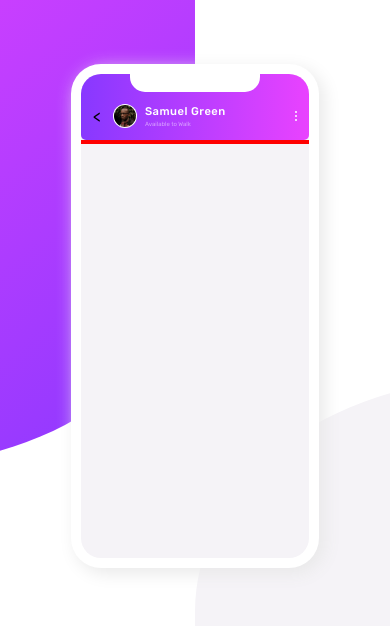
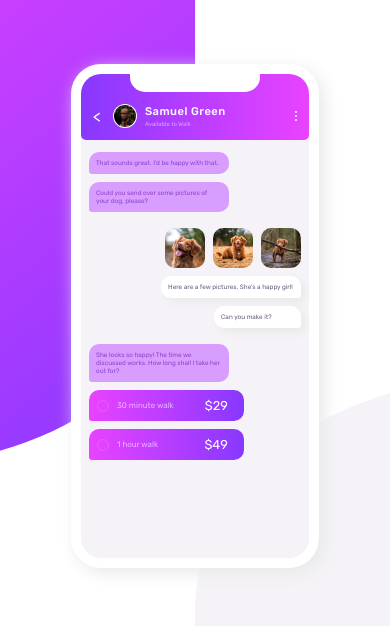
Before and after one commit to bmhan319/chatApp-Css-illustration, a React (Create React App) app: page / in a window 390 px wide. Shown: the top 626 px of the page. Built offline with nearby package versions, Linux system fonts and the light colour scheme.

Commit message:
phone chat complete

```diff
--- a/src/components/Phone.js
+++ b/src/components/Phone.js
@@ -1,5 +1,8 @@
 import React from 'react'
 import avatar from '../img/avatar.jpg'
+import dog1 from '../img/dog-image-1.jpg'
+import dog2 from '../img/dog-image-2.jpg'
+import dog3 from '../img/dog-image-3.jpg'
 
 export default function Phone() {
   return (
@@ -23,7 +26,20 @@ export default function Phone() {
             </div>
           </div>
         </div>
-        <div className="phoneChat"></div>
+        <div className="phoneChat">
+          <div className="chatMessageContainer"><p className="chatMessage chatMessageLeft">That sounds great. I’d be happy with that.</p></div>
+          <div className="chatMessageContainer"><p className="chatMessage chatMessageLeft">Could you send over some pictures of your dog, please?</p></div>
+          <div className="chatMessageImgContainer">
+            <span className="chatImgSpan"><img className="chatImg" src={dog1} alt="dog1"/></span>
+            <span className="chatImgSpan"><img className="chatImg" src={dog2} alt="dog2"/></span>
+            <span className="chatImgSpan"><img className="chatImg" src={dog3} alt="dog3"/></span>
+          </div>
+          <div className="chatMessageContainer chatMessageContainerRt"><p className="chatMessage chatMessageRight">Here are a few pictures. She’s a happy girl!</p></div>
+          <div className="chatMessageContainer chatMessageContainerRt chatMessageContainerRtLast"><p className="chatMessage chatMessageRight chatMessageRightLast">Can you make it?</p></div>
+          <div className="chatMessageContainer"><p className="chatMessage chatMessageLeft">She looks so happy! The time we discussed works. How long shall I take her out for?</p></div>
+          <div className="chatRadioContainer chatRadio1"><p className="chatRadioText"><div className="chatRadio"></div>30 minute walk</p><p className="chatRadioPrice">$29</p></div>
+          <div className="chatRadioContainer chatRadio2"><p className="chatRadioText"><div className="chatRadio"></div>1 hour walk</p><p className="chatRadioPrice">$49</p></div>
+        </div>
         <div className="phoneSubmit"></div>
       </div>
     </div>
--- a/src/css/phone.css
+++ b/src/css/phone.css
@@ -50,6 +50,7 @@
   display: flex;
   align-items: center;
   padding-right: 12px;
+  color: var(--White);
 }
 
 .headerImgContainer {
@@ -105,6 +106,98 @@
   margin-bottom: 0;
 }
 
+/* Phone Chat */
 .phoneChat {
-  bordeR: 2px solid red;
+  margin: 12px 8px;
+  position: relative;
 }
+
+.chatMessageContainer {
+  width: 100%;
+  display: flex;
+}
+
+.chatMessageContainerRt {
+  justify-content: flex-end;
+}
+
+.chatMessageContainerRtLast {
+  margin-bottom: 8px;
+}
+
+.chatMessage {
+  border-radius: 10px;
+  margin-bottom: 8px;
+  font-size: .4em;
+  width: 66%;
+  padding: 7px;
+}
+
+.chatMessageLeft {
+  background-color: var(--PaleViolet);
+  color: var(--Violet);
+  border-bottom-left-radius: 3px;
+}
+
+.chatMessageRight {
+  background-color: var(--White);
+  color: var(--DesatViolet);
+  border-bottom-right-radius: 3px;
+  box-shadow: 4px 4px 8px 0 #e8e8e8;
+}
+
+.chatMessageRightLast {
+  width: 41%;
+}
+
+.chatMessageImgContainer {
+  display: flex;
+  padding-top: 8px;
+  margin-bottom: 8px;
+  justify-content: flex-end;
+}
+
+.chatImgSpan {
+  width: 40px;
+  height: 40px;
+  margin-left: 8px;
+}
+
+.chatImg {
+  width: 100%;
+  border-radius: 10px;
+}
+
+.chatRadioContainer {
+  background-image: linear-gradient(to left, var(--LightViolet), var(--Magenta));
+  width: 73%;
+  padding: 8px 8px;
+  display: flex;
+  justify-content: space-between;
+  align-items: center;
+  color: var(--White);
+  border-radius: 10px;
+  border-bottom-left-radius: 3px;
+  margin-bottom: 8px;
+}
+
+.chatRadio {
+  background-color: var(--Magenta);
+  border: 1px solid var(--LightMagenta);
+  height: 12px;
+  width: 12px;
+  border-radius: 50%;
+  margin-right: 8px;
+}
+
+.chatRadioText {
+  font-size: .5em;
+  display: flex;
+  align-items: center;
+  opacity: .6;
+}
+
+.chatRadioPrice {
+  font-size: .8em;
+  padding-right: 8px;
+}
--- a/src/index.css
+++ b/src/index.css
@@ -6,6 +6,7 @@
 --Violet: hsl(276, 55%, 52%);       /* (chat on the left) */
 --DesatViolet: hsl(271, 15%, 43%);  /* (chat on the right) */
 --GrayBlue: hsl(206, 6%, 79%);      /* (placeholder text) */
+
 --DarkViolet: hsl(271, 36%, 24%);   /* (main heading), (submit button background) */
 --GrayViolet: hsl(270, 7%, 64%);    /* (paragraph) */
 
```
Also changed, not shown: 1 other file (tests, documents, lock files or other folders).
